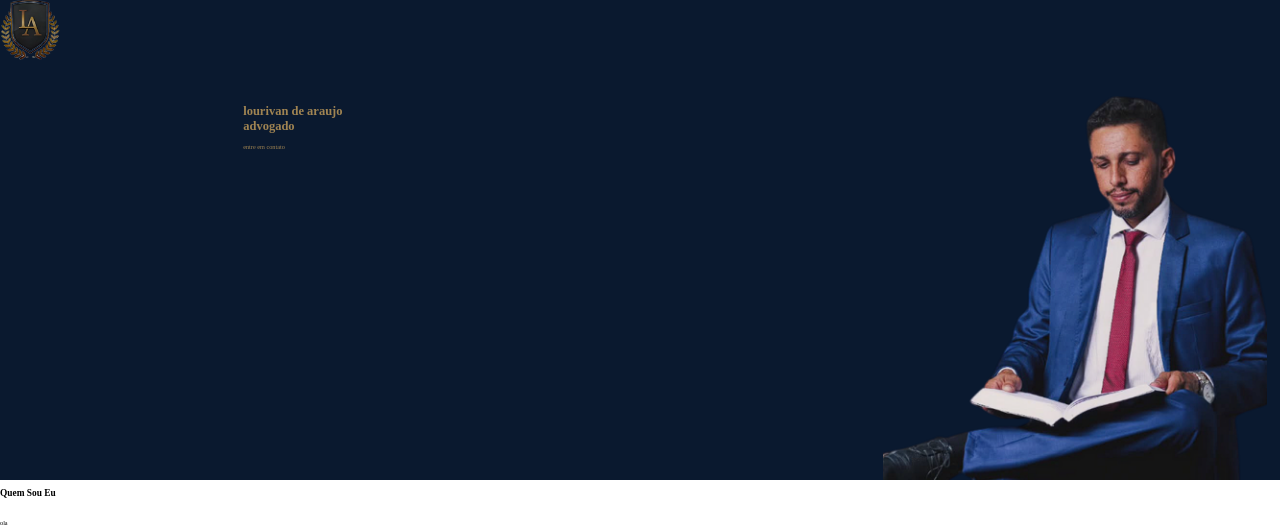
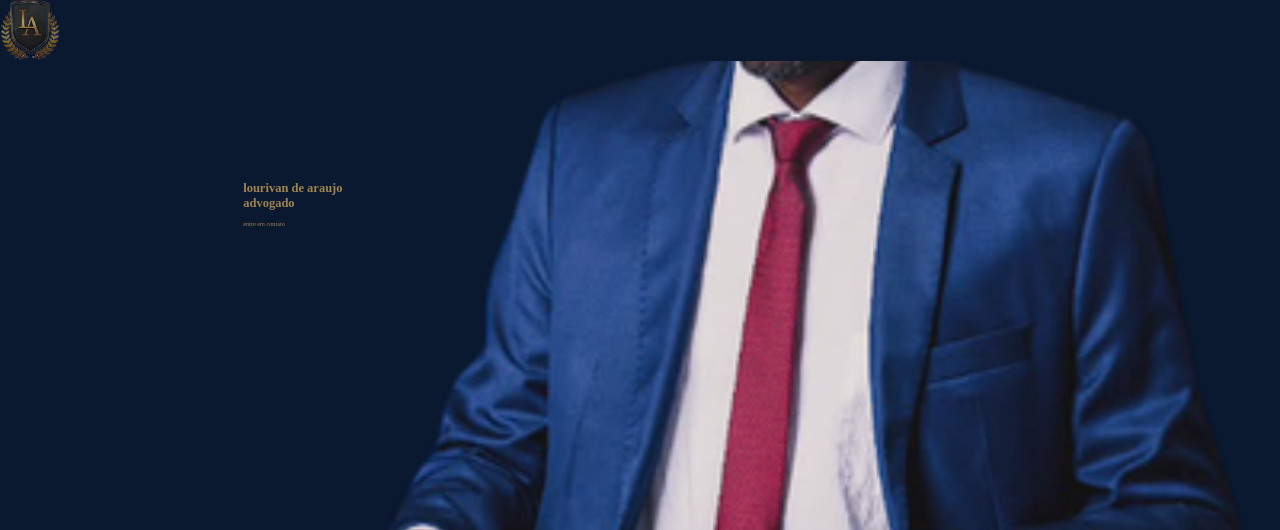
Before and after one commit to joaopedro206/landing-page-celular, a plain HTML site: page lourivan.html in a window 1280 px wide. Shown: the top 530 px of the page. Drawn offline with Linux system fonts and the light colour scheme.

Commit message:
reajuste oficial
esse nao apaga

```diff
--- a/css/hero.css
+++ b/css/hero.css
@@ -7,10 +7,11 @@
 
 
  .conteiner-hero{
+    position: relative;
     display: flex;
     align-items: end;
-        height: 60vh;
-       position: relative;
+        height: 70vh;
+       object-fit: cover;
 }
 .conteiner-hero a{
     color: #a08452;
@@ -26,7 +27,9 @@
     left: 19%;
 }
 .img-hero{
-    position: absolute;
-    right: 1%;
-   height: 80%;
+    width: 100%;
+    height: 100%;
+    object-fit: cover;
+    object-position:70%;
+
 }
--- a/css/nav.css
+++ b/css/nav.css
@@ -7,7 +7,6 @@
     position: relative;
 }
 .nav-inicial img{
-    position: absolute;
    width: 60px;
    height: 60px;
 }
--- a/lourivan.html
+++ b/lourivan.html
@@ -18,7 +18,7 @@
               <h1>lourivan de araujo<br>advogado</h1>
               <a href="#">entre em contato</a>
               </div>
-              <img src="imagens/Sem nome (400 x 400 px).png" class="img-hero" alt="">
+              <img src="imagens/herolourivan.png" class="img-hero" alt="">
       </div>
     </div>
 
```
